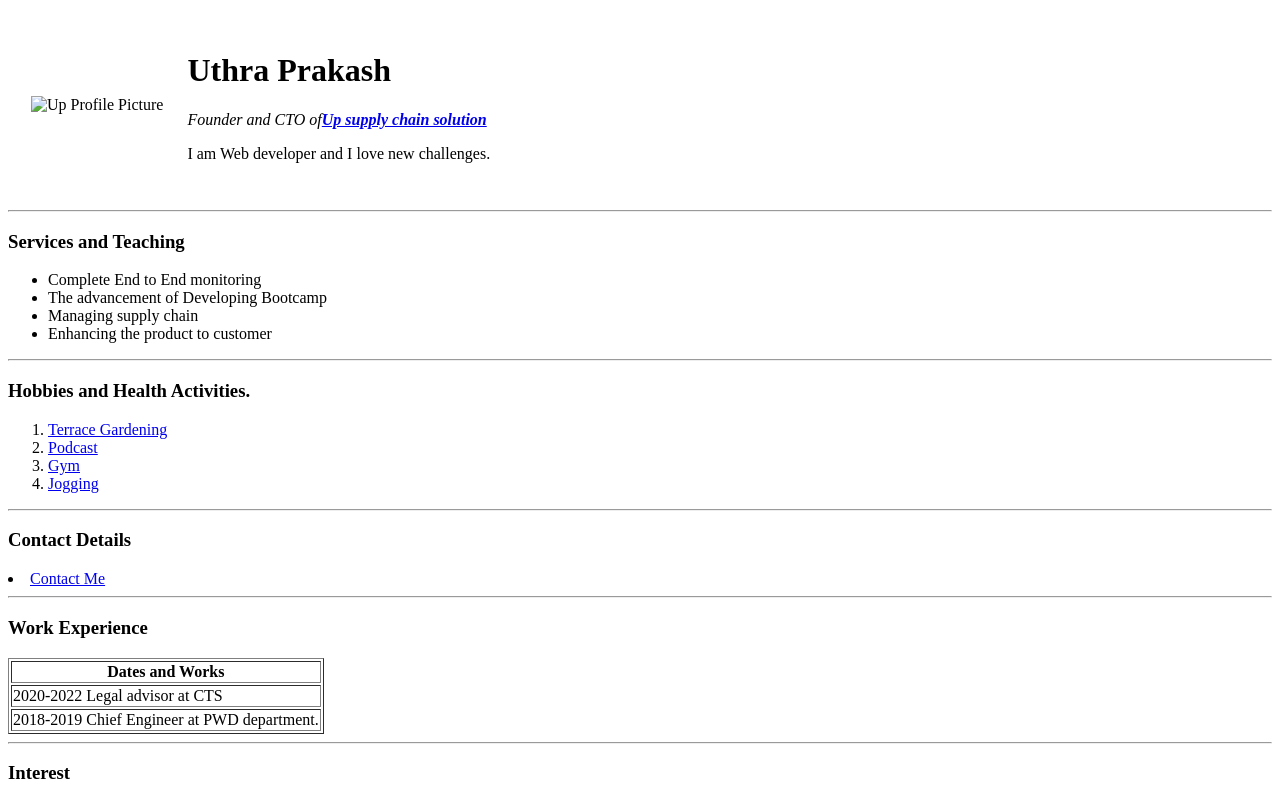
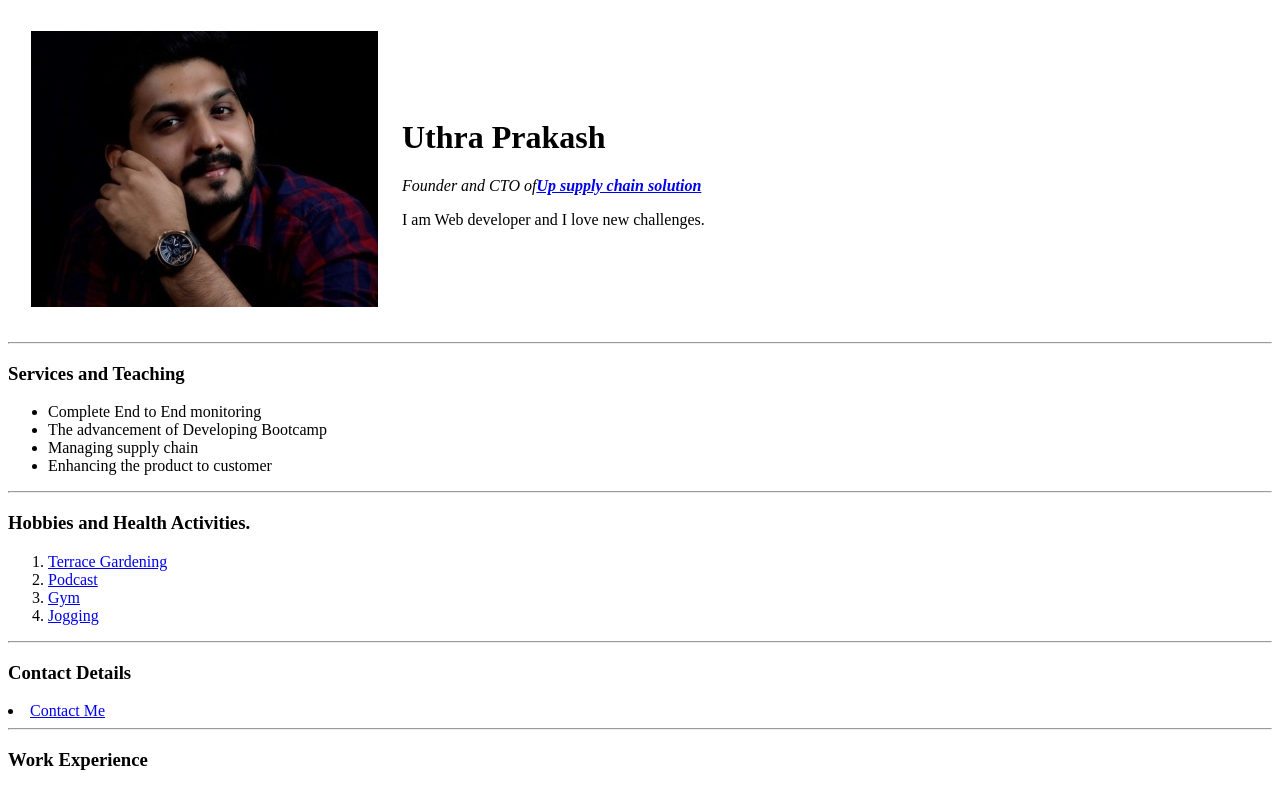
Before and after one commit to Uthra0309/CV, a plain HTML site: page index.html in a window 1280 px wide. Shown: the top 787 px of the page. Drawn offline with Linux system fonts and the light colour scheme.

Commit message:
Update index.html

```diff
--- a/index.html
+++ b/index.html
@@ -9,7 +9,7 @@
 <body>
   <table cellspacing="22">
     <tr>
-      <td><img src="Images/Up.jpg 3.jpeg" alt="Up Profile Picture"></td>
+      <td><img src="Up.jpg 3.jpeg" alt="Up Profile Picture"></td>
       <td>
         <h1>Uthra Prakash</h1>
         <p><em>Founder and CTO of<strong><a href="https://www.elemica.com/solutions?gclid=CjwKCAjwo8-SBhAlEiwAopc9WxqCiX-aDKs14Rwlxi1dDjEFfEAw1ddpPuyfeYLQR1y3PL7kBbkoHxoCzVIQAvD_BwE">Up supply chain solution</a></strong></em></p>
```
